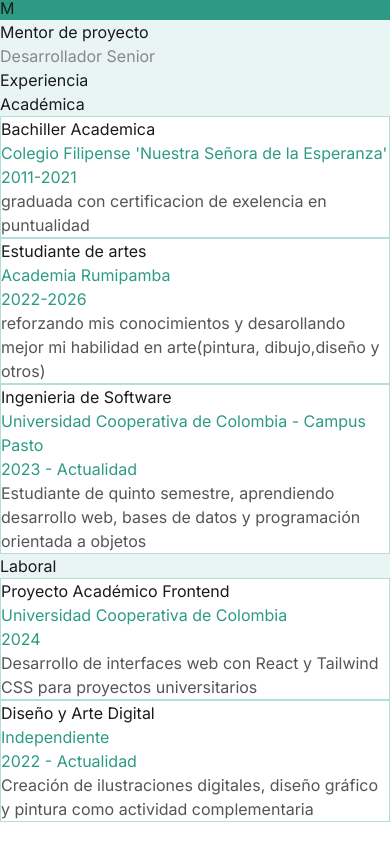
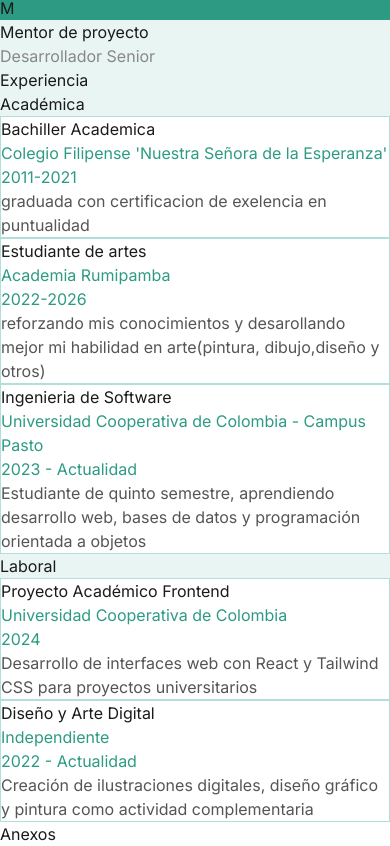
Before and after one commit to Yeraldin3139/portafolio, a Next.js app: page / in a window 390 px wide. Shown: the part 8665-9511 px from the top of the page. Before the commit the page ends 9487 px from the top, so only its background shows below. Built offline with nearby package versions, Linux system fonts and the light colour scheme.

Commit message:
Modifiacion Anexos

```diff
--- a/components/Anexos.tsx
+++ b/components/Anexos.tsx
@@ -1,3 +1,40 @@
+"use client";
+
+import Image from "next/image";
+
 export default function Anexos() {
-  return <div></div>;
+  return (
+    <section
+      id="anexos"
+      className="py-20 px-6"
+      style={{ backgroundColor: "#ffffff" }}
+    >
+      <div className="max-w-6xl mx-auto">
+
+        {/* Título */}
+        <h2
+          className="text-3xl md:text-4xl font-extrabold mb-12"
+          style={{ color: "#1a1a1a" }}
+        >
+          Anexos
+        </h2>
+
+        {/* Imagen centrada */}
+        <div className="flex justify-center">
+          <div
+            className="relative w-full max-w-lg h-96 rounded-2xl overflow-hidden shadow-lg"
+            style={{ backgroundColor: "#1a1a1a" }}
+          >
+            <Image
+              src="/images/arte.jpg"
+              alt="Arte de Yeraldin"
+              fill
+              className="object-cover"
+            />
+          </div>
+        </div>
+
+      </div>
+    </section>
+  );
 }
```
